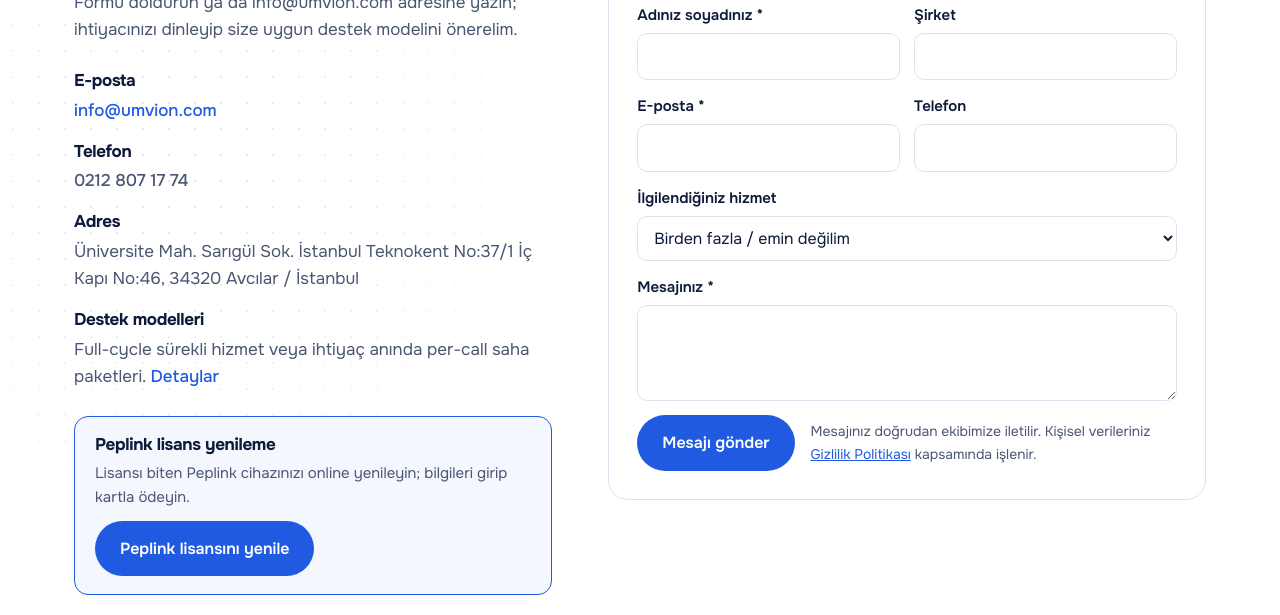
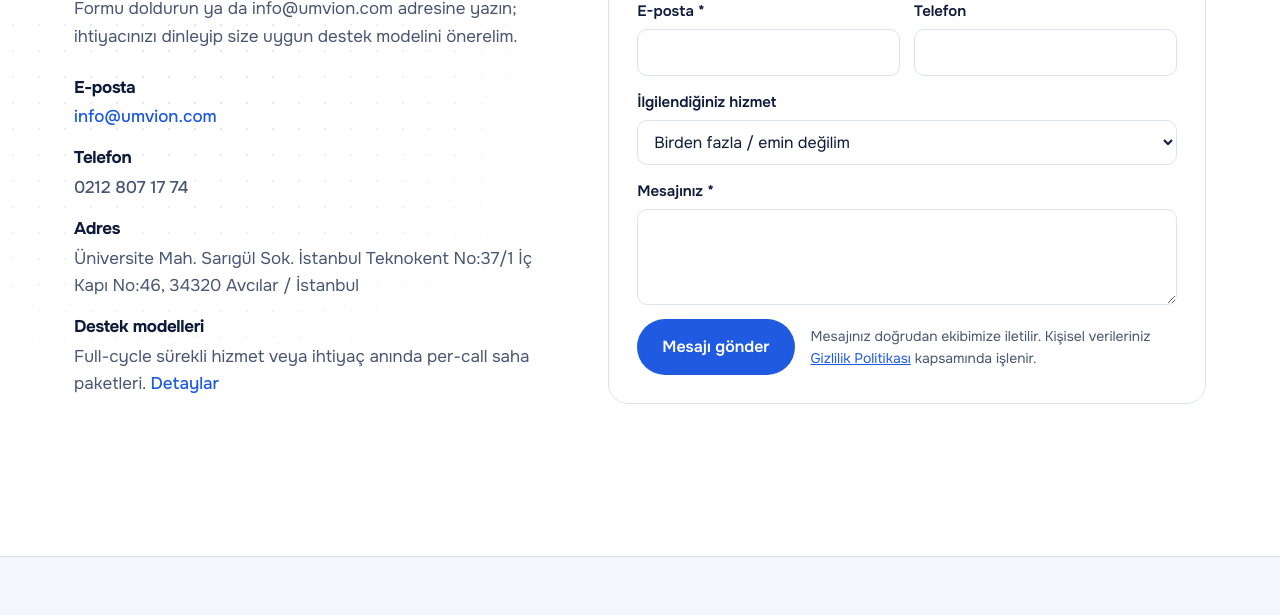
Before and after one commit to Umvionteknoloji/umvion-website, a plain HTML site: page iletisim.html in a window 1280 px wide. Shown: the part 247-862 px from the top of the page. Drawn offline with Linux system fonts and the light colour scheme.

Commit message:
Peplink sayfası yalnızca link ile erişilebilir

```diff
--- a/iletisim.html
+++ b/iletisim.html
@@ -47,11 +47,6 @@
             <div><h3>Telefon</h3><p><a href="tel:+902128071774">0212 807 17 74</a></p></div>
             <div><h3>Adres</h3><p>Üniversite Mah. Sarıgül Sok. İstanbul Teknokent No:37/1 İç Kapı No:46, 34320 Avcılar / İstanbul</p></div>
             <div><h3>Destek modelleri</h3><p>Full-cycle sürekli hizmet veya ihtiyaç anında per-call saha paketleri. <a href="hakkimizda.html">Detaylar</a></p></div>
-          </div>
-          <div class="pl-card">
-            <h3>Peplink lisans yenileme</h3>
-            <p>Lisansı biten Peplink cihazınızı online yenileyin; bilgileri girip kartla ödeyin.</p>
-            <a class="btn btn--primary" href="peplink-lisans.html">Peplink lisansını yenile</a>
           </div>
         </div>
         <div class="contact-main">
--- a/peplink-lisans.html
+++ b/peplink-lisans.html
@@ -4,6 +4,7 @@
   <meta charset="utf-8">
   <meta name="viewport" content="width=device-width, initial-scale=1">
   <title>Peplink lisans yenileme | Umvion Teknoloji</title>
+  <meta name="robots" content="noindex, nofollow">
   <meta name="description" content="Peplink cihazınızın 3 yıllık lisansını online yenileyin: formu doldurun, kredi kartıyla güvenle ödeyin, lisans işleminiz başlasın.">
   <link rel="canonical" href="https://www.umvion.com/peplink-lisans">
   <meta property="og:type" content="website">
@@ -143,6 +144,6 @@
   </footer>
 
   <script src="assets/js/main.js" defer></script>
-  <script src="assets/js/peplink.js" defer></script>
+  <script src="assets/js/peplink.js?v=21" defer></script>
 </body>
 </html>
--- a/sitemap.xml
+++ b/sitemap.xml
@@ -13,5 +13,4 @@
   <url><loc>https://www.umvion.com/gizlilik-politikasi</loc></url>
   <url><loc>https://www.umvion.com/teslimat-ve-iade</loc></url>
   <url><loc>https://www.umvion.com/mesafeli-hizmet-sozlesmesi</loc></url>
-  <url><loc>https://www.umvion.com/peplink-lisans</loc></url>
 </urlset>
```
Also changed, not shown: hizmetler.html (+1 -1 lines).
